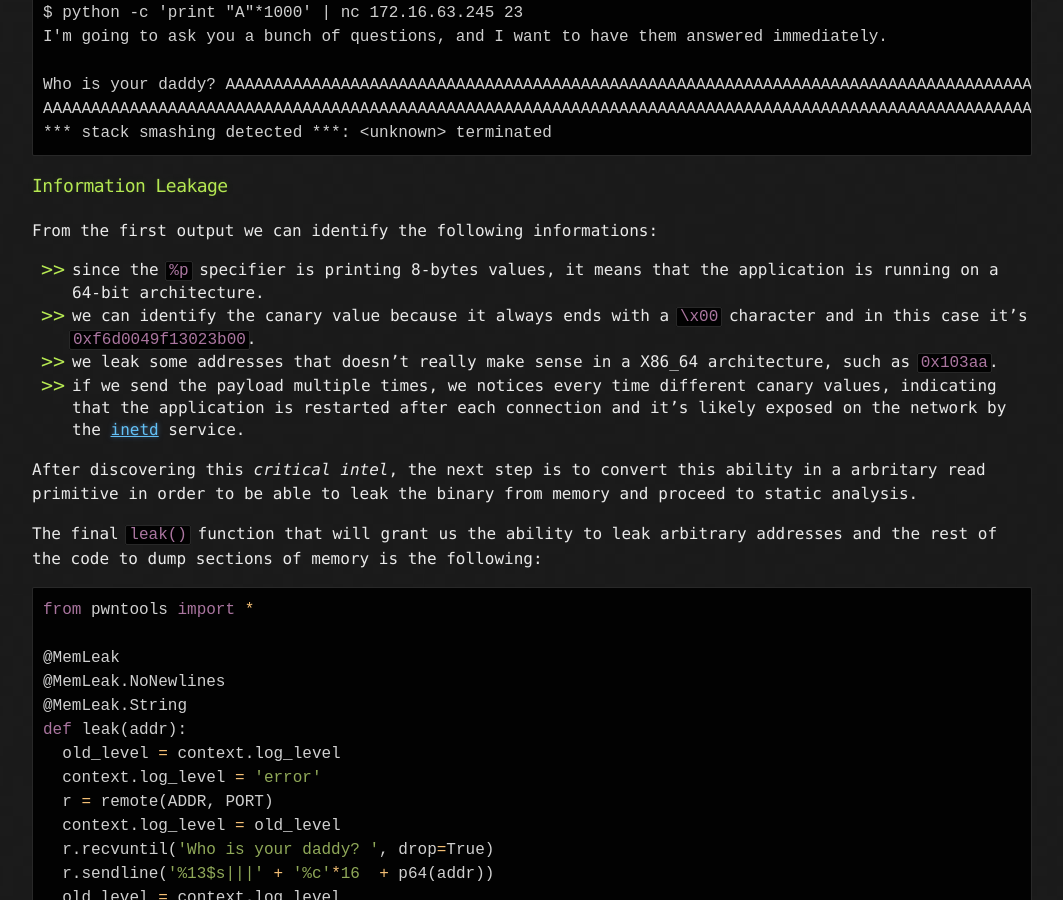
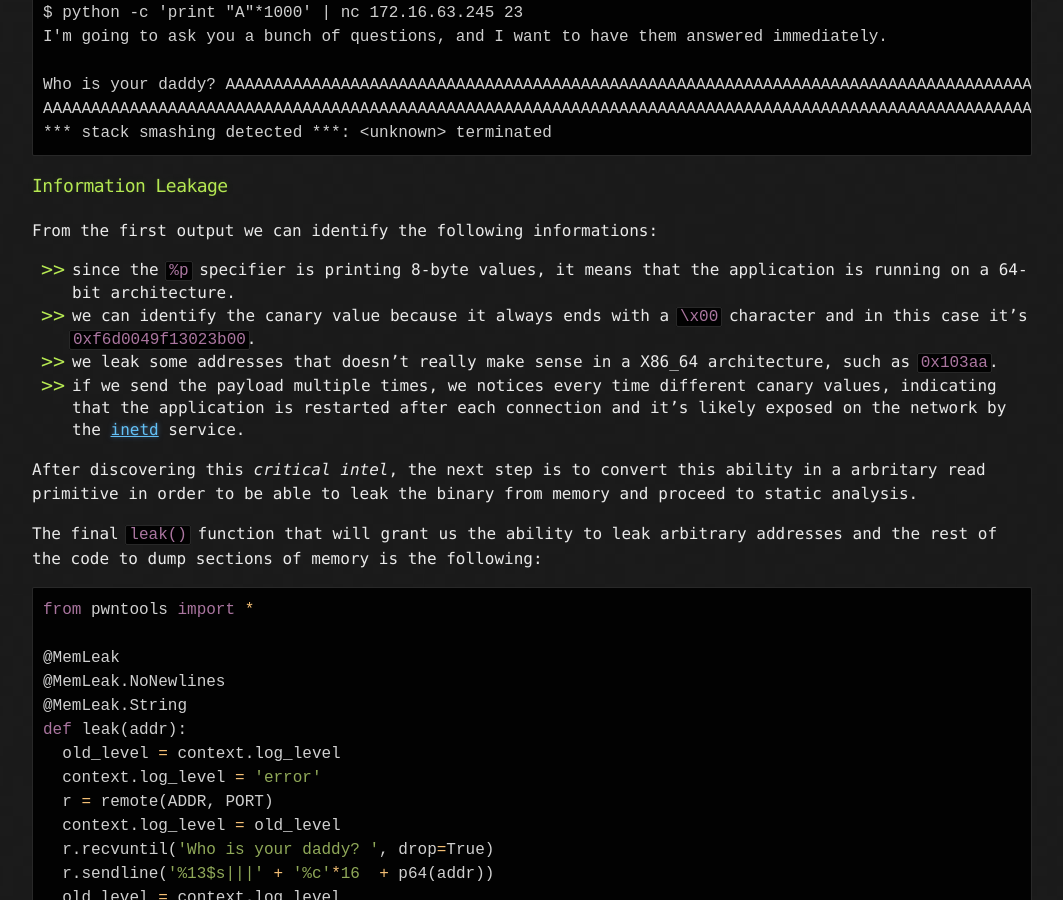
Before and after one commit to phra/phra.github.io, a Jekyll site: the page built from posts/metasploit-ctf-2020-five-of-hearts.md, in a window 1280 px wide and 900 px high, scrolled down 1533 px. Shown: the whole window, without its empty margins (108-1171 px from the left). Built offline with Jekyll 4.4.1, drawn with Linux system fonts in a browser that asks for light colours.

Commit message:
Update metasploit-ctf-2020-five-of-hearts.md

```diff
--- a/posts/metasploit-ctf-2020-five-of-hearts.md
+++ b/posts/metasploit-ctf-2020-five-of-hearts.md
@@ -58,7 +58,7 @@ AAAAAAAAAAAAAAAAAAAAAAAAAAAAAAAAAAAAAAAAAAAAAAAAAAAAAAAAAAAAAAAAAAAAAAAAAAAAAAAA
 
 From the first output we can identify the following informations:
 
-- since the `%p` specifier is printing 8-bytes values, it means that the application is running on a 64-bit architecture.
+- since the `%p` specifier is printing 8-byte values, it means that the application is running on a 64-bit architecture.
 - we can identify the canary value because it always ends with a `\x00` character and in this case it's `0xf6d0049f13023b00`.
 - we leak some addresses that doesn't really make sense in a X86_64 architecture, such as `0x103aa`.
 - if we send the payload multiple times, we notices every time different canary values, indicating that the application is restarted after each connection and it's likely exposed on the network by the [inetd](https://www.freebsd.org/cgi/man.cgi?inetd(8)) service.
```
